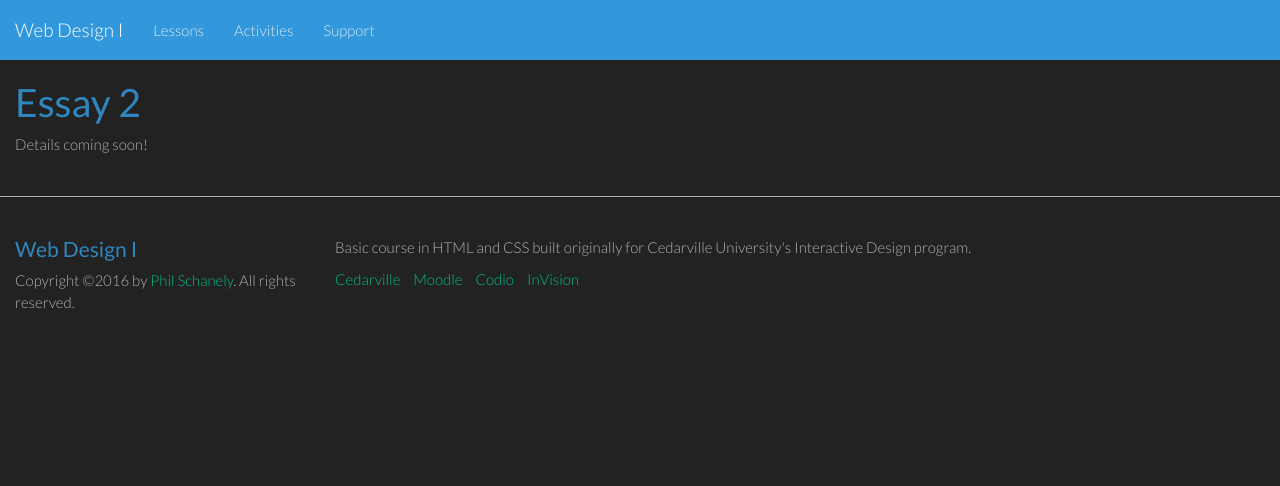
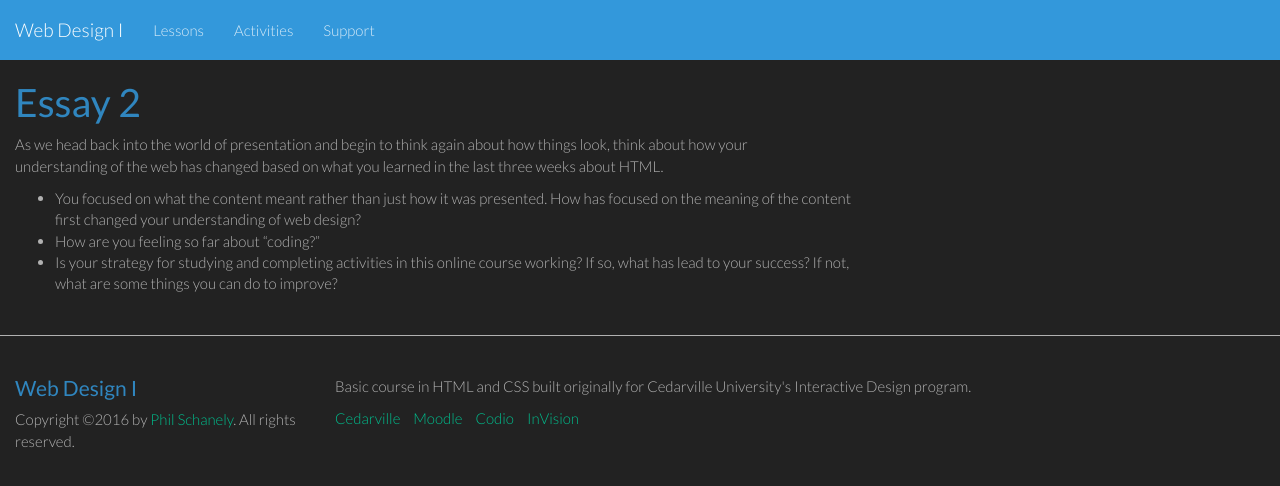
Before and after one commit to philschanely/course-web1, a Jekyll site: the page built from _activities/es02.md, in a window 1280 px wide. Shown: the top 486 px of the page. Built offline with Jekyll 4.4.1, drawn with Linux system fonts in a browser that asks for light colours.

```diff
--- a/_activities/es02.md
+++ b/_activities/es02.md
@@ -3,4 +3,8 @@ layout: activity
 title: Essay 2
 ---
 
-Details coming soon!
+As we head back into the world of presentation and begin to think again about how things look, think about how your understanding of the web has changed based on what you learned in the last three weeks about HTML.
+
+* You focused on what the content meant rather than just how it was presented. How has focused on the meaning of the content first changed your understanding of web design?
+* How are you feeling so far about "coding?"
+* Is your strategy for studying and completing activities in this online course working? If so, what has lead to your success? If not, what are some things you can do to improve?
```
Also changed, not shown: _activities/es01.md (+6 -1 lines), _activities/es03.md (+5 -1 lines).
